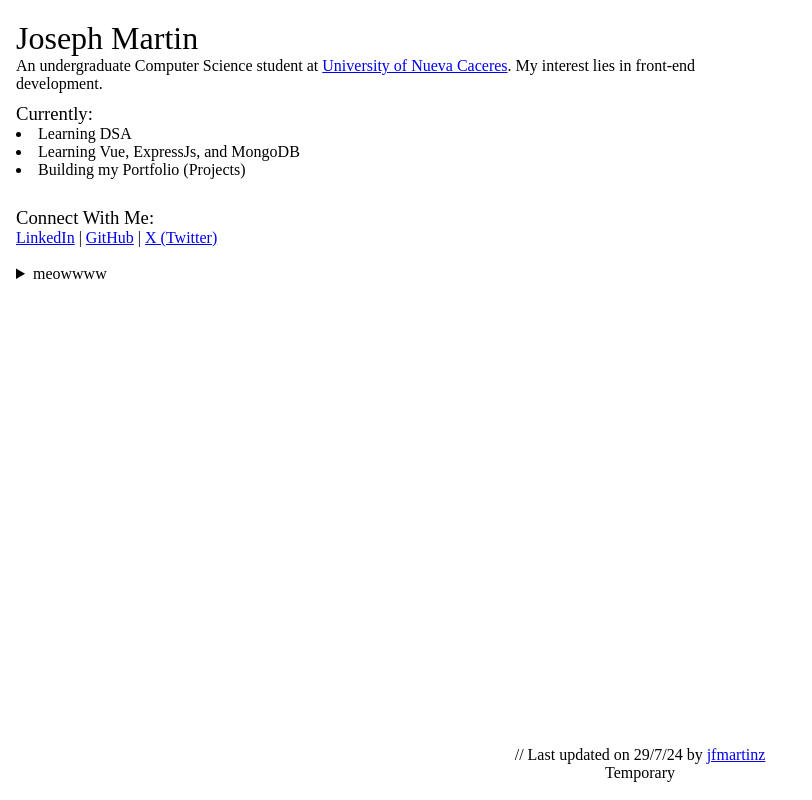
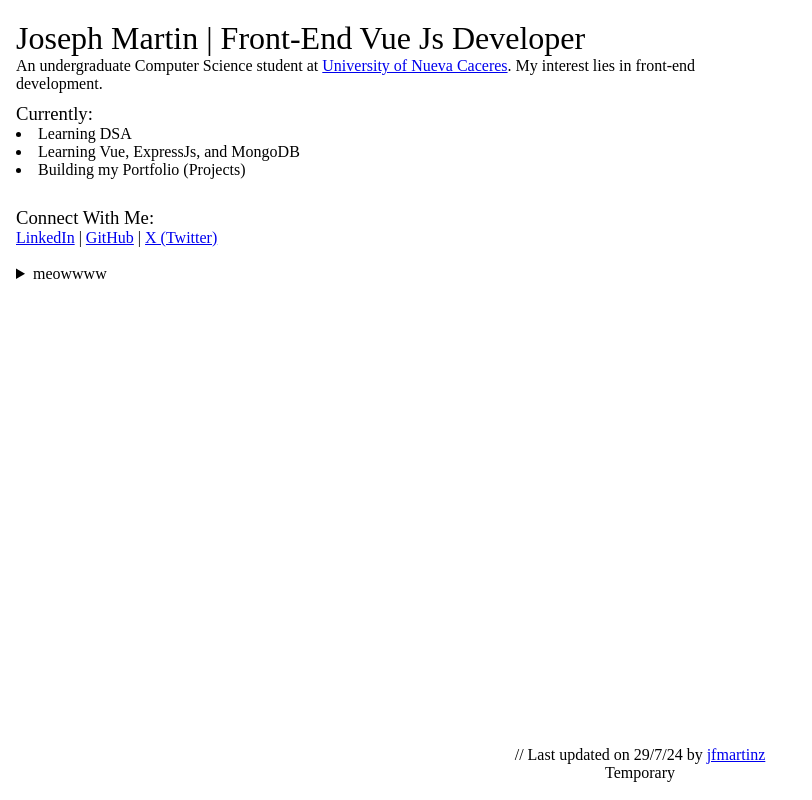
Before and after one commit to jfmartinz/portfolio, a Vue app: page / in a window 1280 px wide. Shown: the whole page, without its empty margins (0-812 px from the left). Built offline with nearby package versions, Linux system fonts and the light colour scheme.

Commit message:
Change H1 content

```diff
--- a/src/components/HeroPage.vue
+++ b/src/components/HeroPage.vue
@@ -1,6 +1,6 @@
 <template>
   <div class="content">
-    <h1>Joseph Martin</h1>
+    <h1>Joseph Martin | Front-End Vue Js Developer</h1>
 
     <p>
       An undergraduate Computer Science student at
```
